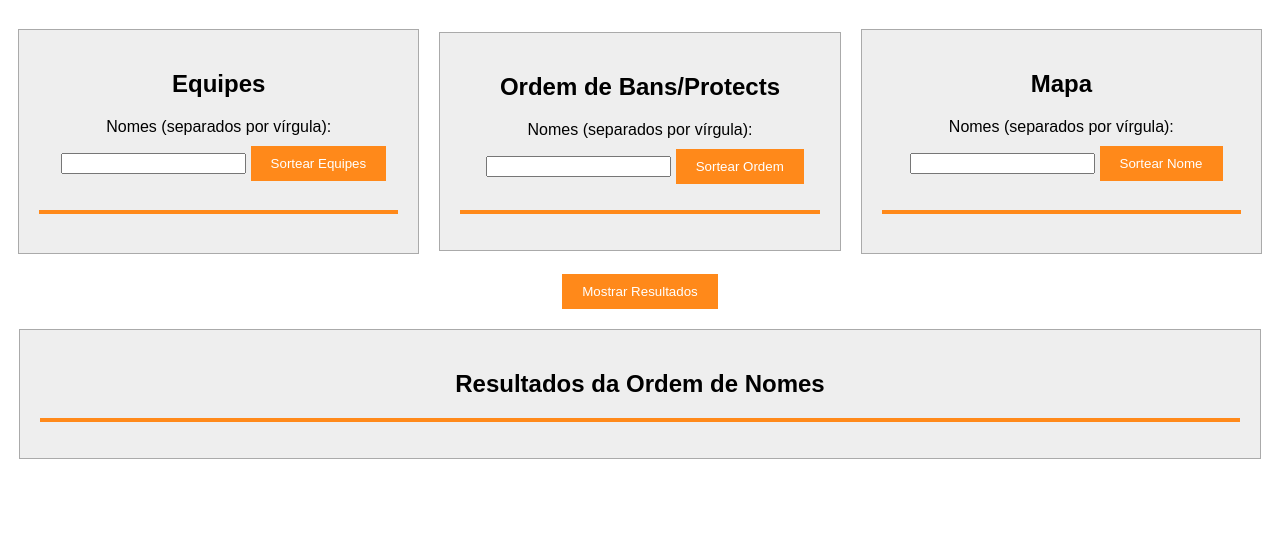
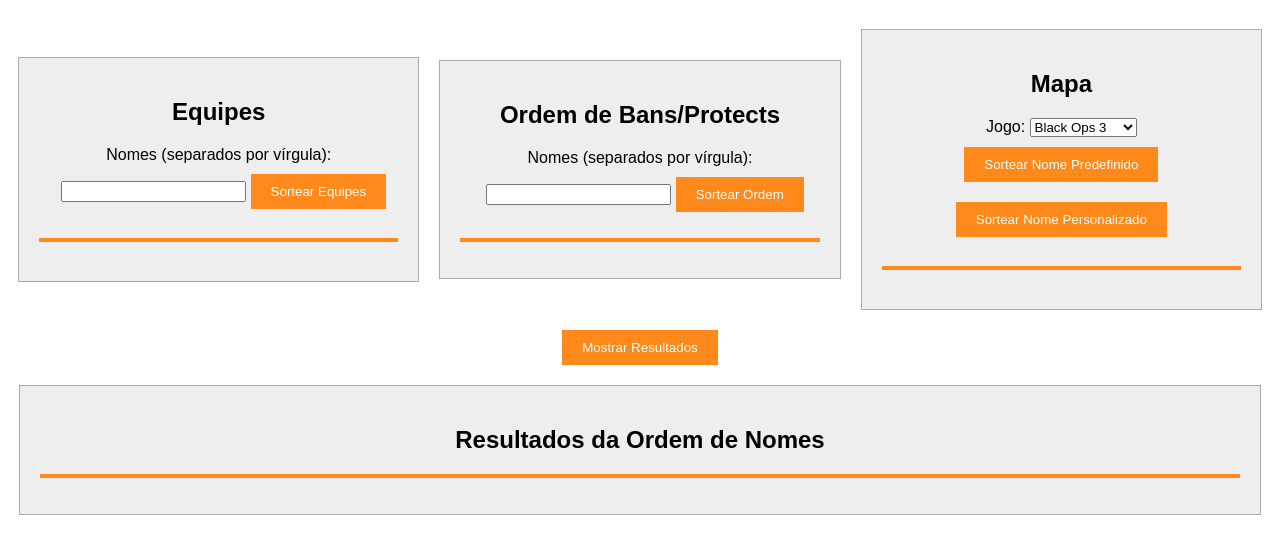
Before and after one commit to dlt-vn/Versus-Picker, a plain HTML site: page index.html in a window 1280 px wide. Shown: the part 61-614 px from the top of the page. Drawn offline with Linux system fonts and the light colour scheme.

Commit message:
Lista predefinida de Mapas de acordo com o jogo escolhido.

```diff
--- a/index.html
+++ b/index.html
@@ -1,10 +1,12 @@
 <!DOCTYPE html>
 <html>
+
 <head>
     <meta name="viewport" content="width=device-width, initial-scale=1.0">
-    <title>Sorteador</title>
+    <title>Sorteador CW</title>
     <link rel="stylesheet" type="text/css" href="css/styles.css">
 </head>
+
 <body>
     <h1>Sorteio 2v2</h1>
 
@@ -22,16 +24,28 @@
             <label for="nomes-lista">Nomes (separados por vírgula): </label>
             <input type="text" id="nomes-lista">
             <button onclick="sortearOrdemNomes()">Sortear Ordem</button>
-            <b><ul id="resultado-ordem-nomes"></ul></b>
+            <b>
+                <ul id="resultado-ordem-nomes"></ul>
+            </b>
         </div>
 
         <div class="sorteio-pane">
             <h2>Mapa</h2>
-            <label for="nomes-unico">Nomes (separados por vírgula): </label>
-            <input type="text" id="nomes-unico">
-            <button onclick="sortearNomeUnico()">Sortear Nome</button>
+            <label for="nomes-unico">Jogo: </label>
+            <select name="nomes-unico" id="nomes-unico" onchange="atualizarListaPredefinida()">
+                <option value="bo3">Black Ops 3</option>
+                <option value="bo4">Black Ops 4</option>
+                <option value="bocw">Cold War</option>
+                <option value="other">Personalizado</option>
+            </select><br>
+            <input type="text" id="nome-unico-input" placeholder="Digite nomes separados por vírgula" style="display: none;">
+            <button onclick="sortearNomePredefinido()">Sortear Nome Predefinido</button>
+            <button onclick="sortearNomePersonalizado()">Sortear Nome Personalizado</button>
             <p id="resultado-nome-unico"></p>
         </div>
+
+
+
     </div>
 
     <button onclick="mostrarResultados()">Mostrar Resultados</button>
@@ -46,4 +60,5 @@
 
     <script src="js/scripts.js"></script>
 </body>
+
 </html>
--- a/js/scripts.js
+++ b/js/scripts.js
@@ -29,7 +29,7 @@ function formarEquipes(nomesArray) {
     return [equipe1, equipe2];
 }
 
-function sortearNomeUnico() {
+/* function sortearNomeUnico() {
     const nomesLista = document.getElementById('nomes-unico').value;
     const nomes = nomesLista.split(',').map(nome => nome.trim());
 
@@ -38,8 +38,64 @@ function sortearNomeUnico() {
         return;
     }
 
-    const nomeSorteado = nomes[Math.floor(Math.random() * nomes.length)];
-    document.getElementById('resultado-nome-unico').textContent = `Mapa: ${nomeSorteado}`;
+    const mapaSorteado = nomes[Math.floor(Math.random() * nomes.length)];
+    document.getElementById('resultado-nome-unico').textContent = `Mapa: ${mapaSorteado}`;
+} */
+const listaMapasBO3 = ["Mapa1", "Mapa2", "Mapa3"];
+const listaMapasBO4 = ["MapaA", "MapaB", "MapaC"];
+const listaMapasCW = ["MapX", "MapY", "MapZ"];
+
+function atualizarListaPredefinida() {
+    const select = document.getElementById('nomes-unico');
+    const selectedOption = select.value;
+
+    if (selectedOption === "other") {
+        document.getElementById('nome-unico-input').style.display = 'block';
+    } else {
+        document.getElementById('nome-unico-input').style.display = 'none';
+    }
+}
+
+function sortearNomePredefinido() {
+    const selectedOption = document.getElementById('nomes-unico').value;
+
+    if (selectedOption === "other") {
+        // Não faz nada aqui, o sorteio ocorrerá no botão "Sortear Nome Personalizado"
+        return;
+    }
+
+    let listaMapas = [];
+
+    switch (selectedOption) {
+        case "bo3":
+            listaMapas = listaMapasBO3;
+            break;
+        case "bo4":
+            listaMapas = listaMapasBO4;
+            break;
+        case "bocw":
+            listaMapas = listaMapasCW;
+            break;
+    }
+
+    if (listaMapas.length > 0) {
+        const indiceSorteado = Math.floor(Math.random() * listaMapas.length);
+        const mapaSorteado = listaMapas[indiceSorteado];
+        document.getElementById('resultado-nome-unico').textContent = `Mapa: ${mapaSorteado}`;
+    }
+}
+
+function sortearNomePersonalizado() {
+    const nomesLista = document.getElementById('nome-unico-input').value;
+    const nomes = nomesLista.split(',').map(nome => nome.trim());
+
+    if (nomes.length > 0) {
+        const indiceSorteado = Math.floor(Math.random() * nomes.length);
+        const mapaSorteado = nomes[indiceSorteado];
+        document.getElementById('resultado-nome-unico').textContent = `Mapa: ${mapaSorteado}`;
+    } else {
+        alert('Por favor, insira pelo menos um mapa separado por vírgula.');
+    }
 }
 
 // Função para embaralhar um array
@@ -104,5 +160,5 @@ function mostrarResultados() {
         resultadosDiv.innerHTML += `<p>${resultado.nome} - Bans/Protects: ${resultado.textoCaixa}</p>`;
     });
 
-    resultadosDiv.innerHTML += `<p>Sorteio de Nome Único: ${resultadoNomeUnico}</p>`;
+    resultadosDiv.innerHTML += `<p>Sorteio de Nome Único: ${mapaSorteado}</p>`;
 }
```
